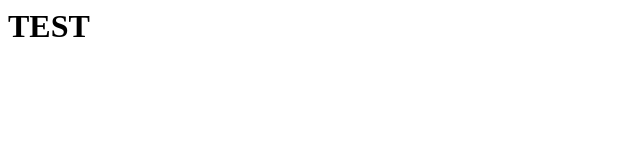
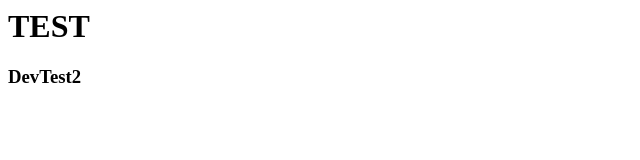
Before and after one commit to rossrdg/wwwwww, a plain HTML site: page index.html in a window 1280 px wide. Shown: the full height of the page, 0-640 px from the left. Drawn offline with Linux system fonts and the light colour scheme.

Commit message:
Added new line H3

```diff
--- a/index.html
+++ b/index.html
@@ -2,5 +2,6 @@
   <head></head>
   <body>
     <h1>TEST</h1>
+    <h3>DevTest2</h3>
   </body>
 </html>
```
